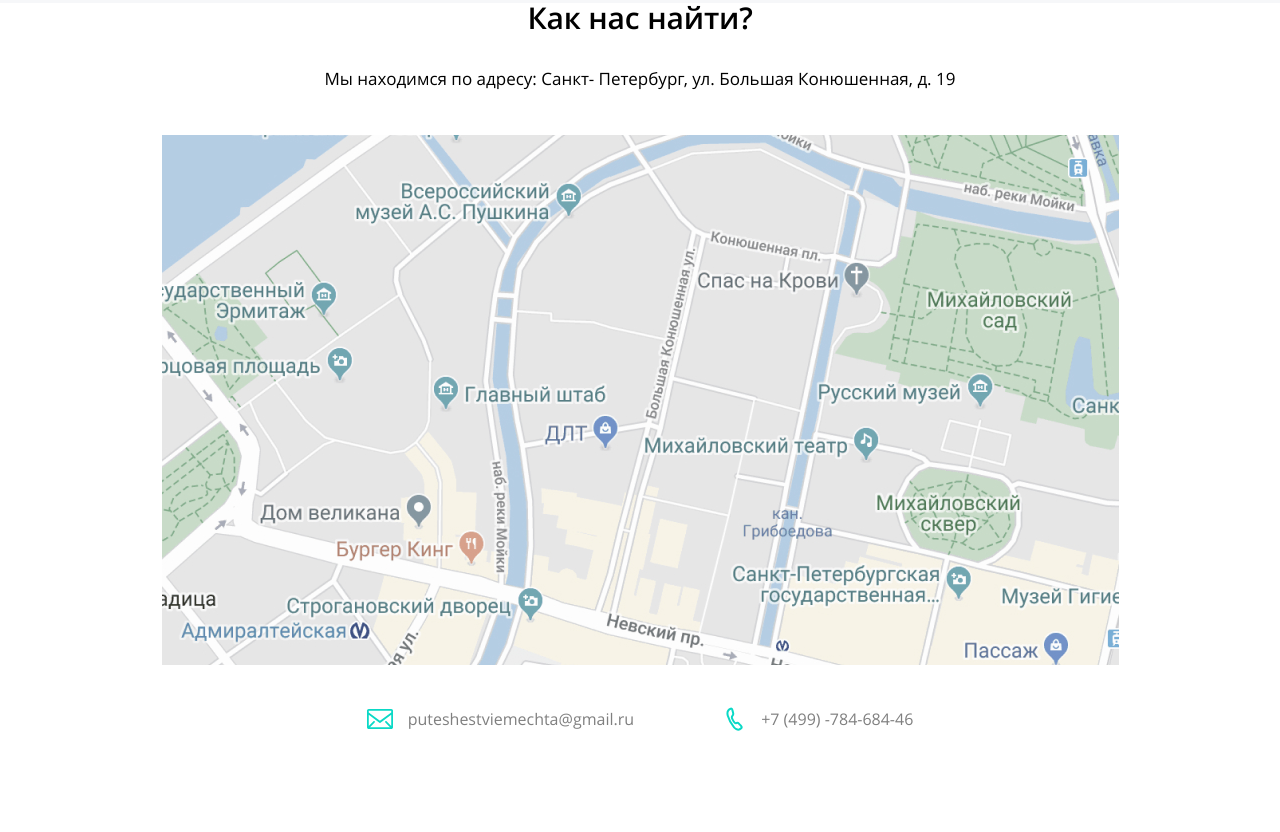
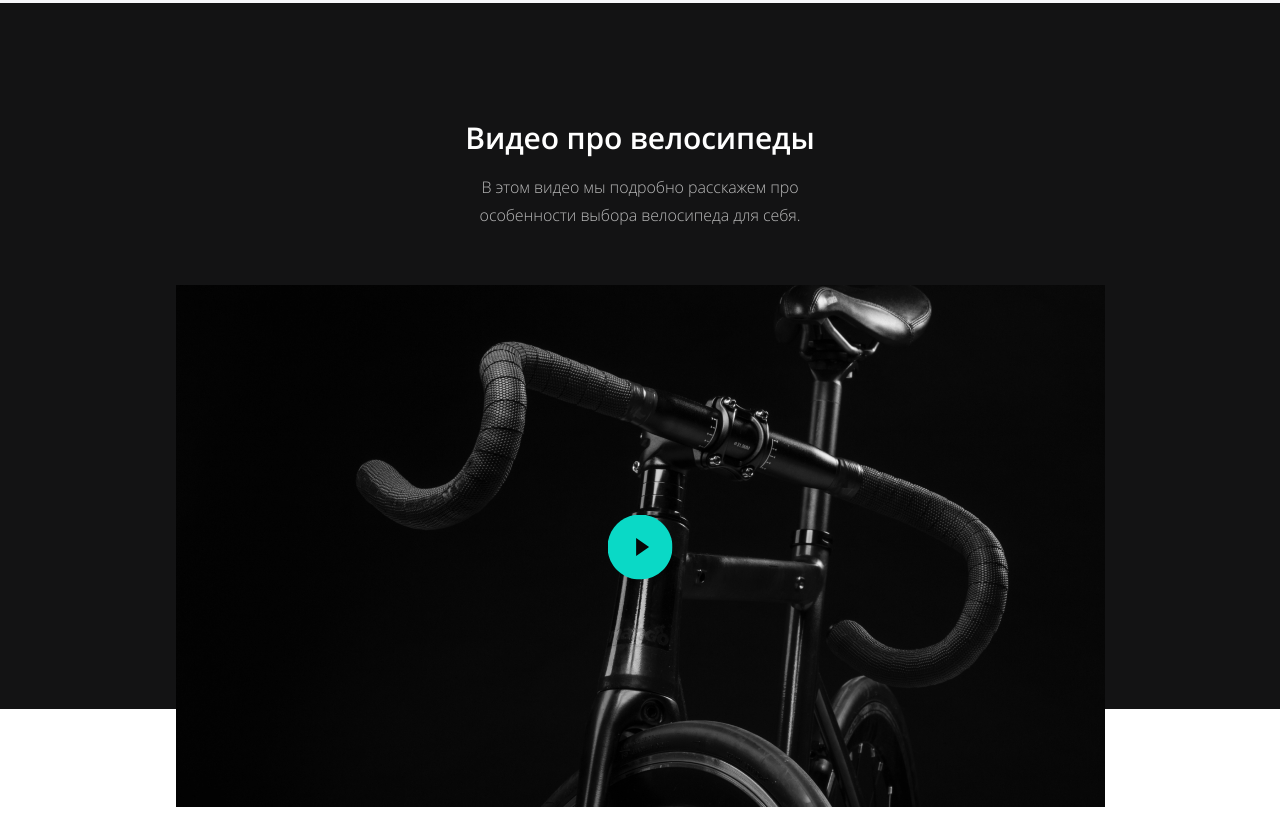
Before and after one commit to ikave/bicycles, a website: page source/index.html in a window 1280 px wide. Shown: the part 2357-3189 px from the top of the page. Drawn offline with nearby package versions, Linux system fonts and the light colour scheme; files that its build step writes are made by us from their sources.

Commit message:
Добавляет верстку раздела с видео

```diff
--- a/source/index.html
+++ b/source/index.html
@@ -90,6 +90,17 @@
       </div>
     </section>
 
+    <section class="video">
+      <div class="video__wrapper">
+        <h2 class="video__title">Видео про велосипеды</h2>
+        <p class="video__description">В этом видео мы подробно расскажем про особенности выбора велосипеда для себя.</p>
+        <div class="video__poster">
+          <img src="./img/poster.jpg" alt="" class="video__image">
+          <button class="video__play" aria-label="Начать просмотр"></button>
+        </div>
+      </div>
+    </section>
+
     <section class="map">
       <div class="map__description">
         <h2 class="map__title">Как нас найти?</h2>
--- /dev/null
+++ b/source/sass/blocks/video.scss
@@ -0,0 +1,112 @@
+.video {
+  position: relative;
+  padding-top: 120px;
+  padding-bottom: 100px;
+
+  &::before {
+    content: '';
+    position: absolute;
+    top: 0;
+    left: 0;
+    width: 100%;
+    height: 706px;
+    background-color: $bg-dark;
+    z-index: -1;
+  }
+
+  @media (max-width: $tablet-width) {
+    padding-top: 70px;
+    padding-bottom: 50px;
+
+    &::before {
+      height: 413px;
+    }
+  }
+
+  @media (max-width: $mobile-width) {
+    padding-top: 84px;
+
+    &::before {
+      height: 384px;
+    }
+  }
+}
+
+.video__wrapper {
+  max-width: 1200px;
+  margin: 0 auto;
+  padding-left: 17px;
+  padding-right: 17px;
+  color: $white;
+}
+
+.video__title {
+  margin: 0;
+  margin-bottom: 20px;
+  font-weight: 600;
+  font-size: 30px;
+  line-height: 30px;
+  letter-spacing: -0.005em;
+  text-align: center;
+
+  @media (max-width: $tablet-width) {
+    font-size: 24px;
+  }
+}
+
+.video__description {
+  margin: 0 auto 56px;
+  max-width: 340px;
+  font-weight: 300;
+  font-size: 16px;
+  line-height: 28px;
+  text-align: center;
+  letter-spacing: -0.005em;
+  color: rgba($white, 0.7);
+
+  @media (max-width: $tablet-width) {
+    max-width: 429px;
+    margin-bottom: 40px;
+  }
+
+  @media (max-width: $mobile-width) {
+    margin-bottom: 50px;
+  }
+}
+
+.video__poster {
+  position: relative;
+  max-width: 929px;
+  margin: 0 auto;
+
+  @media (max-width: $tablet-width) {
+    max-width: 503px;
+  }
+}
+
+.video__play {
+  position: absolute;
+  top: 50%;
+  left: 50%;
+  transform: translate(-50%, -50%);
+  width: 65px;
+  height: 65px;
+  padding: 0;
+  border: none;
+  background-color: transparent;
+  background-image: url('../../img/play-icon.svg');
+  background-repeat: no-repeat;
+  background-position: center;
+  background-size: cover;
+  cursor: pointer;
+
+  @media (max-width: $tablet-width) {
+    width: 90px;
+    height: 90px;
+  }
+
+  @media (max-width: $mobile-width) {
+    width: 65px;
+    height: 65px;
+  }
+}
--- a/source/sass/style.scss
+++ b/source/sass/style.scss
@@ -11,6 +11,7 @@
 @import 'blocks/advantages';
 @import 'blocks/goods';
 @import 'blocks/product';
+@import 'blocks/video';
 @import 'blocks/map';
 @import 'blocks/page-footer';
 @import 'blocks/contacts';
```
Also changed, not shown: build/css/style.min.css, build/index.html, 1 other file.
